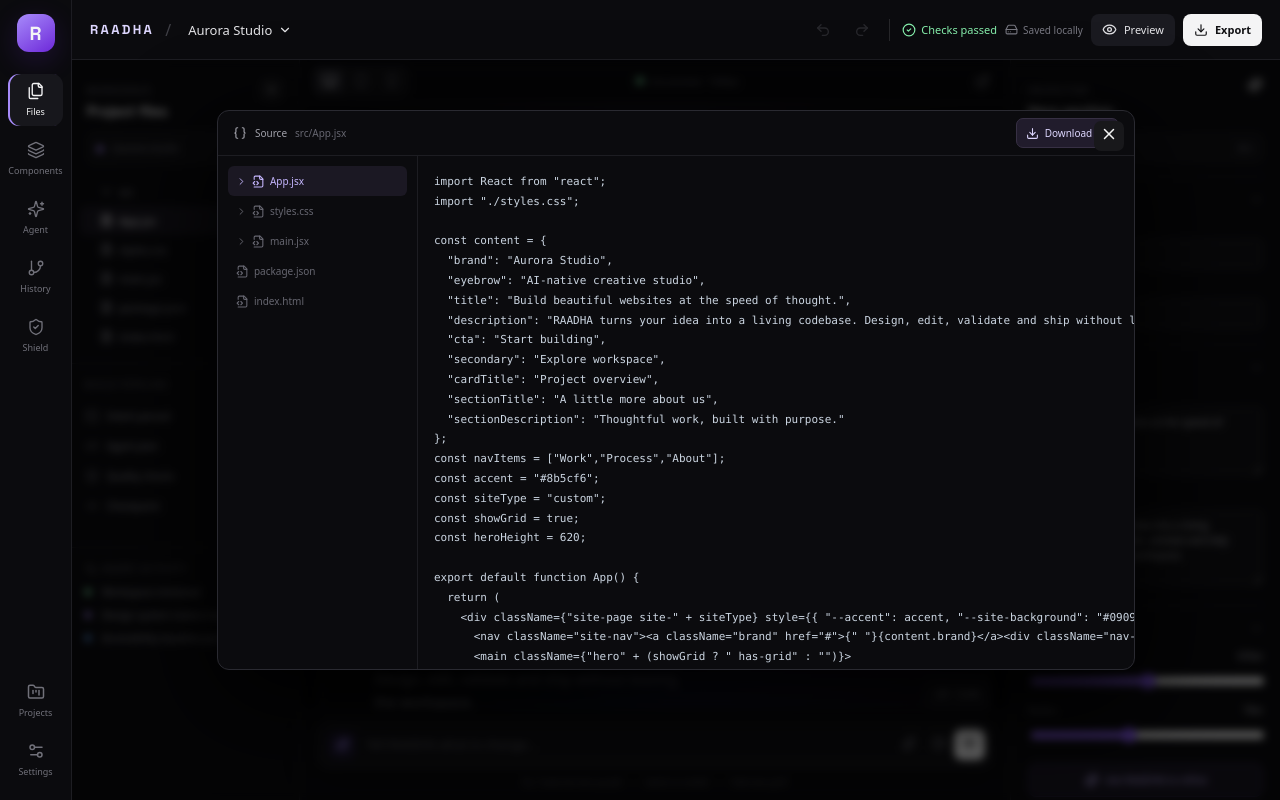
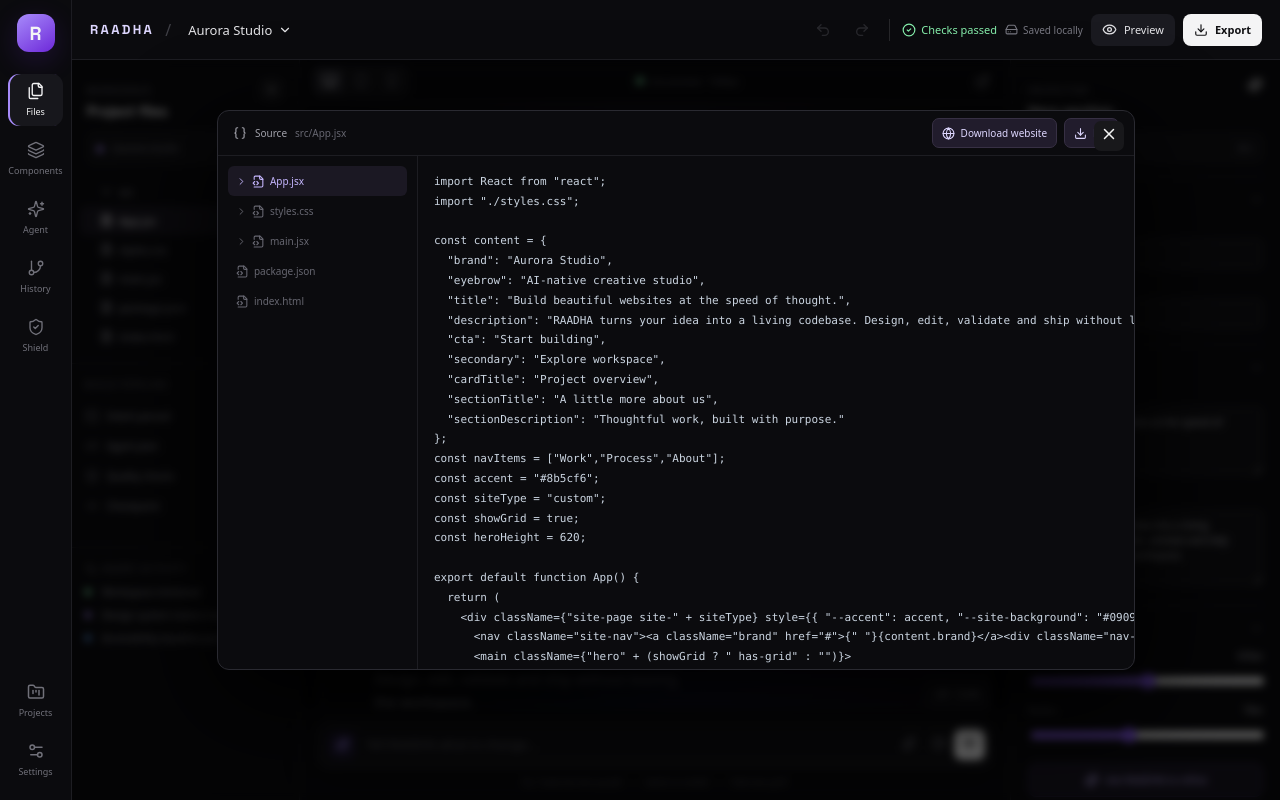
Before and after one commit to Swapnild007/RAADHA, a React (Vite) app: page / in a window 1280 px wide. Both pictures are taken after a click on the button "Code". Built offline with nearby package versions, Linux system fonts and the light colour scheme.

Commit message:
feat: add one-file standalone website export

```diff
--- a/src/components/CodePanel.jsx
+++ b/src/components/CodePanel.jsx
@@ -1,29 +1,32 @@
 import { useMemo, useState } from "react";
-import { Braces, ChevronRight, Download, FileCode2 } from "lucide-react";
-import { generateSourceFiles } from "../lib/codegen";
+import { Braces, ChevronRight, Download, FileCode2, Globe } from "lucide-react";
+import { generateSourceFiles, generateStandaloneHtml } from "../lib/codegen";
+
+function downloadText(filename, content, type = "text/plain;charset=utf-8") {
+  const blob = new Blob([content], { type });
+  const url = URL.createObjectURL(blob);
+  const link = document.createElement("a");
+  link.href = url;
+  link.download = filename;
+  document.body.appendChild(link);
+  link.click();
+  link.remove();
+  URL.revokeObjectURL(url);
+}
 
 export default function CodePanel({ project }) {
   const files = useMemo(() => generateSourceFiles(project), [project]);
   const [activePath, setActivePath] = useState("src/App.jsx");
   const activeFile = files.find((file) => file.path === activePath) || files[0];
-
-  const downloadFile = () => {
-    if (!activeFile) return;
-    const blob = new Blob([activeFile.content], { type: "text/plain;charset=utf-8" });
-    const url = URL.createObjectURL(blob);
-    const link = document.createElement("a");
-    link.href = url;
-    link.download = activeFile.name;
-    document.body.appendChild(link);
-    link.click();
-    link.remove();
-    URL.revokeObjectURL(url);
-  };
+  const filename = (project.name || "raadha-site").toLowerCase().replace(/[^a-z0-9]+/g, "-");
 
   return <div className="code-panel">
     <div className="code-header">
       <span><Braces size={14}/> Source <small>{activeFile?.path}</small></span>
-      <button className="source-download" onClick={downloadFile}><Download size={13}/> Download file</button>
+      <div className="source-actions">
+        <button className="source-download website-download" onClick={() => downloadText(filename + ".html", generateStandaloneHtml(project), "text/html;charset=utf-8")}><Globe size={13}/> Download website</button>
+        <button className="source-download" onClick={() => downloadText(activeFile.name, activeFile.content)}><Download size={13}/> File</button>
+      </div>
     </div>
     <div className="code-body">
       <div className="code-files">
```
